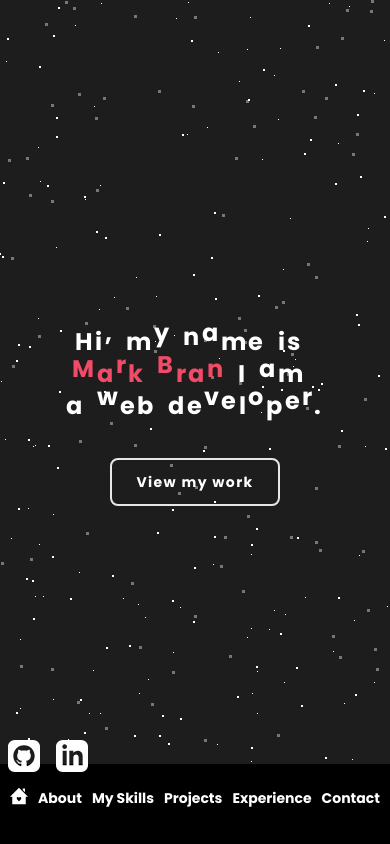
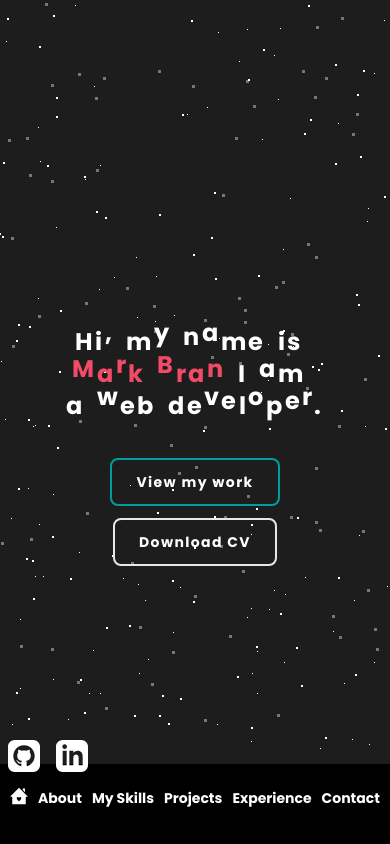
Before and after one commit to markytobran/newportfoliowebsite, a Vue app: page / in a window 390 px wide. Built offline with nearby package versions, Linux system fonts and the light colour scheme; what vue3-openlayers would draw is missing.

Commit message:
Adds download button

```diff
--- a/src/App.vue
+++ b/src/App.vue
@@ -21,7 +21,7 @@ router.beforeEach((to, from, next) => {
 const beforeEnter = (el) => {
   el.style.transform = 'translateX(800px)'
   el.style.right = Math.random() * 500 + 'px'
-  el.style.top = Math.random() * (window.innerHeight - 100) + 'px'
+  el.style.top = Math.random() * (window.innerHeight - 120) + 'px'
   el.style.width = el.dataset.index % 3 === 0 ? '3px' : el.dataset.index % 2 === 0 ? '2px' : '1px'
   el.style.height = el.dataset.index % 3 === 0 ? '3px' : el.dataset.index % 2 === 0 ? '2px' : '1px'
 }
--- a/src/views/HomeView.vue
+++ b/src/views/HomeView.vue
@@ -5,7 +5,7 @@ const spaces = [3, 6, 11, 14, 19, 24, 26, 29, 31, 35]
 
 const beforeEnter = (el) => {
   el.style.right = Math.random() * window.innerWidth + 'px'
-  el.style.top = Math.random() * window.innerHeight - 100 + 'px'
+  el.style.top = Math.random() * window.innerHeight - 120 + 'px'
   el.style.width = el.dataset.index % 3 === 0 ? '3px' : el.dataset.index % 2 === 0 ? '2px' : '1px'
   el.style.height = el.dataset.index % 3 === 0 ? '3px' : el.dataset.index % 2 === 0 ? '2px' : '1px'
 }
@@ -32,9 +32,16 @@ const beforeEnter = (el) => {
       </div>
       <RouterLink
         to="/projects"
-        class="text-white font-bold text-sm md:text-xl rounded-lg border-2 px-6 lg:px-10 py-3 md:py-4 text-md md:text-xl tracking-widest ease-in-out duration-1000 hover:bg-dark-cyan-blue hover:border-dark-cyan-blue"
-        >View my work</RouterLink
+        class="text-white font-bold text-sm md:text-xl view-work rounded-lg mb-20 border-2 mr-6 px-6 lg:px-10 py-3 md:py-4 text-md md:text-xl border-dark-cyan-blue hover:border-white tracking-widest ease-in-out duration-1000 hover:bg-dark-cyan-blue hover:border-dark-cyan-blue"
+        >View my work
+      </RouterLink>
+      <a
+        href="/resume/MarkBranCV.pdf"
+        download
+        class="text-white cursor-pointer inline-block mt-6 sm:mt-0 font-bold text-sm md:text-xl rounded-lg border-2 px-6 lg:px-10 py-3 md:py-4 text-md md:text-xl tracking-widest ease-in-out duration-1000 hover:border-dark-cyan-blue hover:bg-dark-cyan-blue"
       >
+        Download CV
+      </a>
     </div>
   </section>
 </template>
@@ -187,4 +194,10 @@ const beforeEnter = (el) => {
 .route-leave-active {
   transition: all 0.3s ease-out;
 }
+
+@media screen and (max-width: 490px) {
+  .view-work {
+    margin-right: 0;
+  }
+}
 </style>
```
Also changed, not shown: 2 other files (tests, documents, lock files or other folders).
